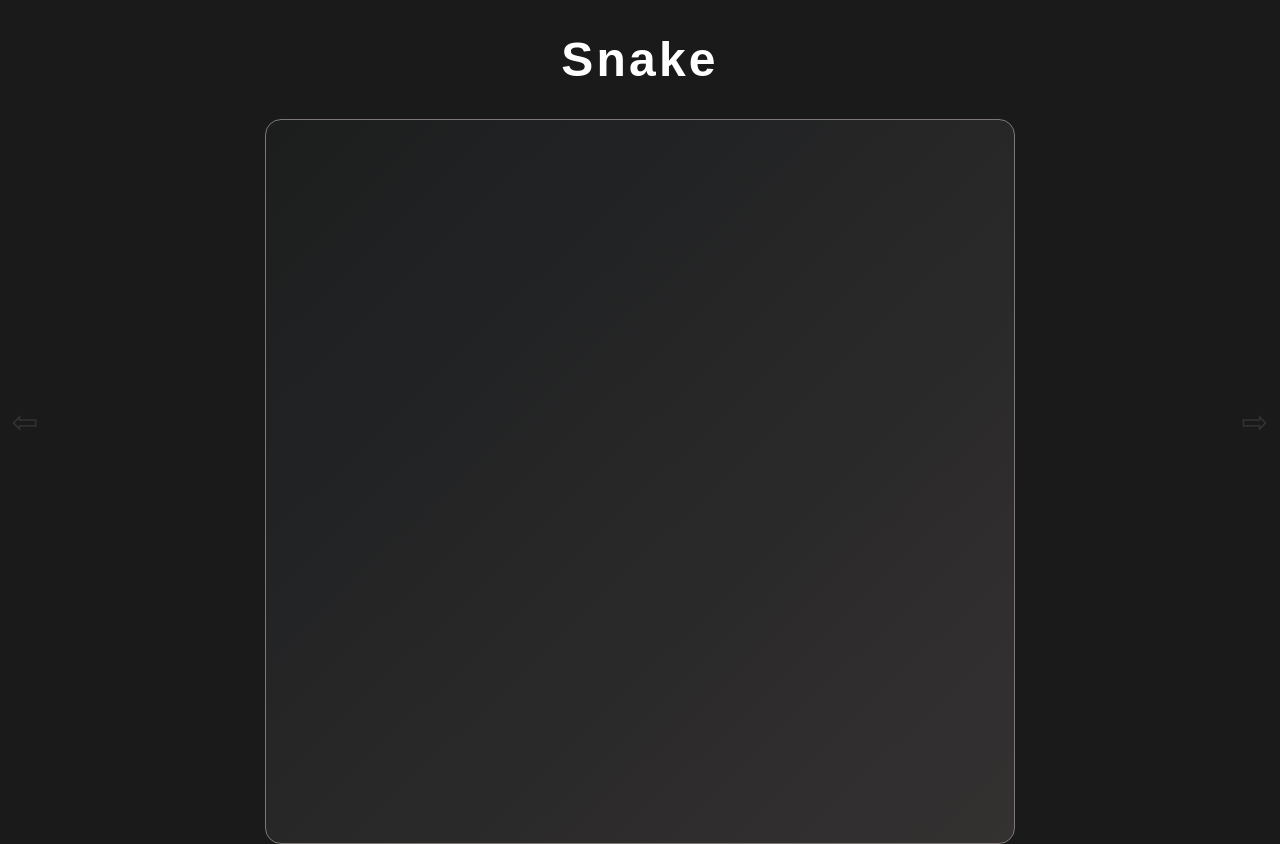
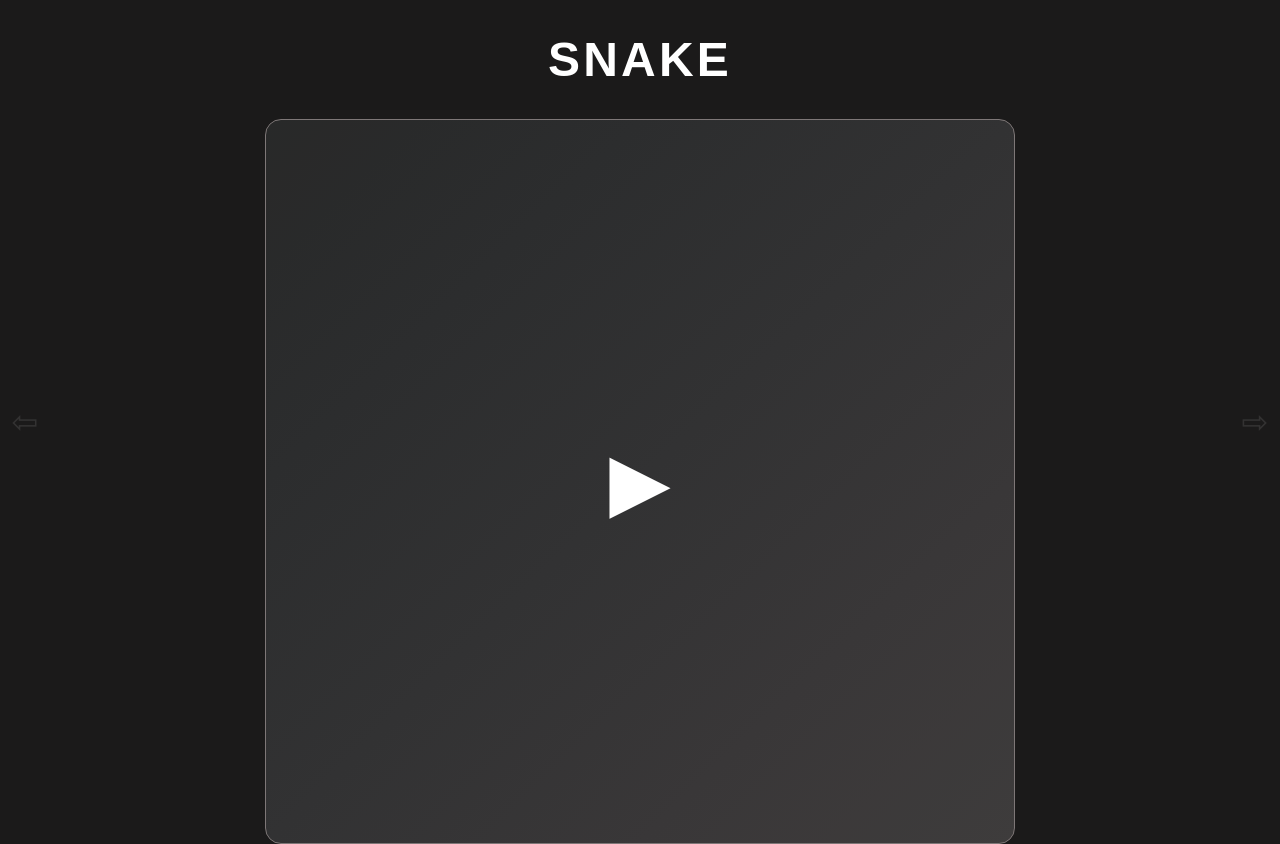
Before and after one commit to Miklakapi/js_games, a website built with webpack: page src/index.html in a window 1280 px wide. Built offline with nearby package versions, Linux system fonts and the light colour scheme.

Commit message:
play button

```diff
--- a/src/App/Controllers/AppController.js
+++ b/src/App/Controllers/AppController.js
@@ -2,11 +2,13 @@ import AppView from '../Views/AppView'
 import AppModel from '../Models/AppModel';
 
 class AppController {
-    #appModel = new AppModel();
-    #appView = new AppView();
+    #appModel = null;
+    #appView = null;
 
     constructor() {
+        this.#appModel = new AppModel();
         const currentGame = this.#appModel.getGame();
+        this.#appView = new AppView(currentGame);
         this.changeTitle(currentGame.title);
         this.#appView.addHandlerSwitchGame(this.switchGame.bind(this));
     }
@@ -14,6 +16,7 @@ class AppController {
     switchGame(direction) {
         const currentGame = this.#appModel.changeGame(direction).getGame();
         this.changeTitle(currentGame.title);
+        return currentGame;
     }
 
     changeTitle(title) {
--- a/src/App/Models/AppModel.js
+++ b/src/App/Models/AppModel.js
@@ -1,17 +1,19 @@
 class AppModel {
     static gameArray = [
         {
-            title: "Snake",
+            id: 'Snake',
+            title: 'SNAKE',
         },
         {
-            title: "Minesweeper",
+            id: 'Minesweeper',
+            title: 'MINESWEEPER',
         }
     ];
 
     #activeGameId = 0;
 
     changeGame(direction) {
-        if (direction === "right") {
+        if (direction === 'right') {
             if (this.#activeGameId < AppModel.gameArray.length - 1) {
                 this.#activeGameId++;
             } else {
--- a/src/App/Views/AppView.js
+++ b/src/App/Views/AppView.js
@@ -3,8 +3,12 @@ class AppView {
     #title = $('.title h1');
     #app = $('.app');
 
+    constructor(currentGame) {
+        this.insertPlayButton(currentGame);
+    }
+
     addHandlerSwitchGame(handler) {
-        this.#arrows.on("click", (event) => {
+        this.#arrows.on('click', event => {
             const target = $(event.target);
             const direction = target.data('direction');
             this.#title.addClass('animate-rotate');
@@ -13,8 +17,18 @@ class AppView {
                 this.#title.removeClass('animate-rotate');
                 this.#app.removeClass('animate-shake');
             }, 500);
-            handler(direction);
+            const currentGame = handler(direction);
+            this.insertPlayButton(currentGame);
         });
+    }
+
+    insertPlayButton(currentGame) {
+        this.#app.addClass('flex-v-center');
+        this.#app.html(`
+            <div class="play-wrapper d-flex flex-v-center flex-h-center">
+                <div class="play" data-game="${currentGame.id}">▶</div>
+            </div>
+        `);
     }
 
     changeTitle(text) {
--- a/src/App/style.scss
+++ b/src/App/style.scss
@@ -107,9 +107,27 @@ body {
             border: 1px solid rgb(126, 119, 119);
             border-radius: 1rem;
             overflow: hidden;
-            display: flex;
             flex-wrap: wrap;
-            justify-content: center;
+
+            .play-wrapper {
+                background-color: rgba(255, 255, 255, 0.05);
+                width: 100%;
+                height: 100%;
+
+                &:hover {
+                    background-color: rgba(255, 255, 255, 0.1);
+                }
+
+                .play {
+                    color: white;
+                    font-size: 5rem;
+                    user-select: none;
+
+                    &:hover {
+                        cursor: pointer;
+                    }
+                }
+            }
         }
     }
 }
```
